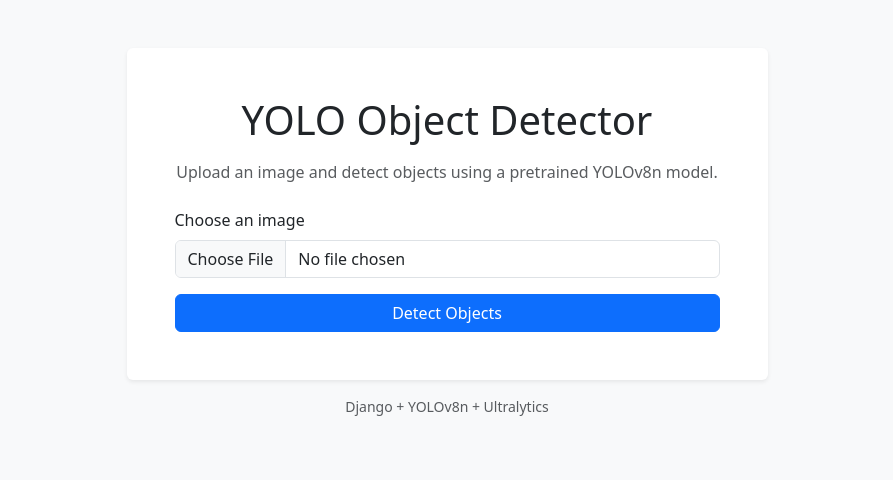
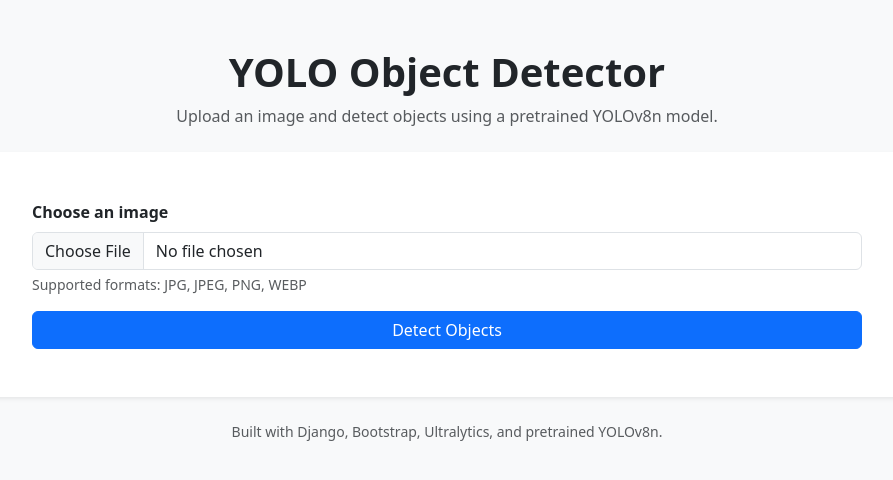
Before and after one commit to alaminpiyal2002/yolo_object_detector, a Django app: page / in a window 1280 px wide. Shown: the top 480 px of the page, without its empty margins (193-1086 px from the left). Run offline with Django 5.2, Linux system fonts and the light colour scheme.

Commit message:
style: polish upload and result page UI

```diff
--- a/detector/templates/detector/index.html
+++ b/detector/templates/detector/index.html
@@ -14,21 +14,23 @@
   <body class="bg-light">
     <main class="container py-5">
       <div class="row justify-content-center">
-        <div class="col-lg-7">
-          <div class="card shadow-sm border-0">
-            <div class="card-body p-5">
-              <h1 class="text-center mb-3">YOLO Object Detector</h1>
+        <div class="col-lg-10">
+          <div class="text-center mb-4">
+            <h1 class="fw-bold">YOLO Object Detector</h1>
+            <p class="text-muted">
+              Upload an image and detect objects using a pretrained YOLOv8n model.
+            </p>
+          </div>
 
-              <p class="text-center text-muted mb-4">
-                Upload an image and detect objects using a pretrained YOLOv8n
-                model.
-              </p>
-
+          <div class="card shadow-sm border-0 mb-4">
+            <div class="card-body p-4 p-md-5">
               <form method="POST" enctype="multipart/form-data">
                 {% csrf_token %}
 
                 <div class="mb-3">
-                  <label for="image" class="form-label">Choose an image</label>
+                  <label for="image" class="form-label fw-semibold">
+                    Choose an image
+                  </label>
                   <input
                     class="form-control"
                     type="file"
@@ -37,6 +39,9 @@
                     accept="image/*"
                     required
                   />
+                  <div class="form-text">
+                    Supported formats: JPG, JPEG, PNG, WEBP
+                  </div>
                 </div>
 
                 <button type="submit" class="btn btn-primary w-100">
@@ -44,64 +49,92 @@
                 </button>
               </form>
 
-              {% if uploaded_image_name %}
-                <div class="alert alert-success mt-4" role="alert">
-                  Image received successfully:
-                  <strong>{{ uploaded_image_name }}</strong>
-                </div>
-              {% endif %}
-
               {% if error %}
-                <div class="alert alert-danger mt-4" role="alert">
+                <div class="alert alert-danger mt-4 mb-0" role="alert">
                   {{ error }}
                 </div>
               {% endif %}
 
+              {% if uploaded_image_name %}
+                <div class="alert alert-success mt-4 mb-0" role="alert">
+                  Image processed successfully:
+                  <strong>{{ uploaded_image_name }}</strong>
+                </div>
+              {% endif %}
+            </div>
+          </div>
+
+          {% if uploaded_image_url or result_image_url %}
+            <div class="row g-4">
               {% if uploaded_image_url %}
-                <div class="mt-4">
-                  <h5>Uploaded Image Preview</h5>
+                <div class="col-md-6">
+                  <div class="card shadow-sm border-0 h-100">
+                    <div class="card-header bg-white fw-semibold">
+                      Uploaded Image
+                    </div>
+                    <div class="card-body">
                       <img
                         src="{{ uploaded_image_url }}"
                         class="img-fluid rounded border"
                         alt="Uploaded image"
                       />
                     </div>
+                  </div>
+                </div>
               {% endif %}
 
               {% if result_image_url %}
-                <div class="mt-4">
-                  <h5>Detection Result</h5>
+                <div class="col-md-6">
+                  <div class="card shadow-sm border-0 h-100">
+                    <div class="card-header bg-white fw-semibold">
+                      Detection Result
+                    </div>
+                    <div class="card-body">
                       <img
                         src="{{ result_image_url }}"
                         class="img-fluid rounded border"
                         alt="Detection result"
                       />
                     </div>
+                  </div>
+                </div>
+              {% endif %}
+            </div>
           {% endif %}
 
+          {% if result_image_url %}
+            <div class="card shadow-sm border-0 mt-4">
+              <div class="card-header bg-white fw-semibold">
+                Detected Objects
+              </div>
+
+              <div class="card-body">
                 {% if detections %}
-                <div class="mt-4">
-                  <h5>Detected Objects</h5>
-
-                  <ul class="list-group">
+                  <ul class="list-group list-group-flush">
                     {% for detection in detections %}
                       <li
-                        class="list-group-item d-flex justify-content-between align-items-center"
+                        class="list-group-item d-flex justify-content-between align-items-center px-0"
                       >
-                        <span>{{ detection.label }}</span>
+                        <span class="text-capitalize">
+                          {{ detection.label }}
+                        </span>
                         <span class="badge bg-primary rounded-pill">
                           {{ detection.confidence }}%
                         </span>
                       </li>
                     {% endfor %}
                   </ul>
-                </div>
+                {% else %}
+                  <p class="text-muted mb-0">
+                    No high-confidence objects were detected.
+                  </p>
                 {% endif %}
               </div>
             </div>
+          {% endif %}
 
-          <p class="text-center text-muted mt-3 small">
-            Django + YOLOv8n + Ultralytics
+          <p class="text-center text-muted mt-4 small">
+            Built with Django, Bootstrap, Ultralytics, and pretrained YOLOv8n.
           </p>
         </div>
       </div>
```
Lines whose indentation alone changed are shown as unchanged.
